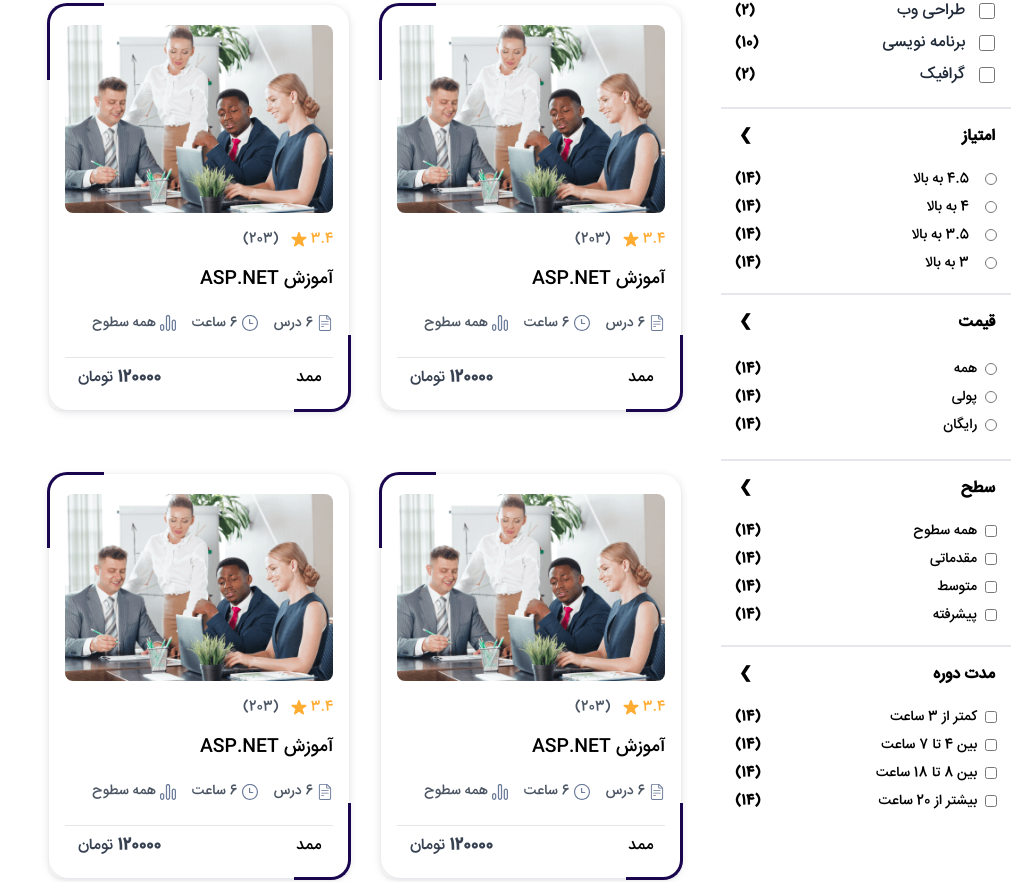
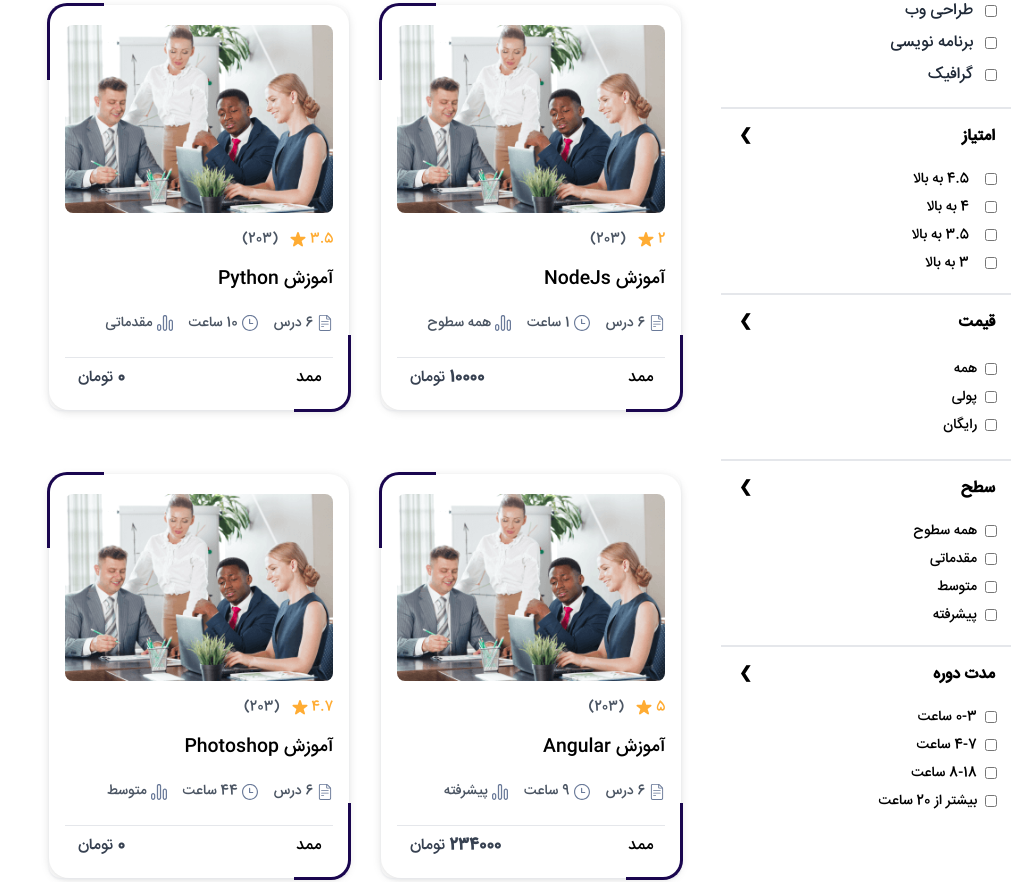
Before and after one commit to MahdiarShirzad/deep-coding, a React (Vite) app: page /courses in a window 1280 px wide. Shown: the part 405-1287 px from the top of the page, without its empty margins (253-1280 px from the left). Built offline with nearby package versions, Linux system fonts and the light colour scheme; data requests are answered from the project's data file.

Commit message:
course filter created, sorting left

```diff
--- a/data/db.json
+++ b/data/db.json
@@ -2,59 +2,115 @@
   "courses": [
     {
       "name": "آموزش NodeJs",
-      "category": "طراحی وب"
+      "category": "طراحی وب",
+      "price": 10000,
+      "level": "همه سطوح",
+      "time": 1,
+      "star": 2
     },
     {
       "name": "آموزش Python",
-      "category": "برنامه نویسی"
+      "category": "برنامه نویسی",
+      "price": 0,
+      "level": "مقدماتی",
+      "time": 10,
+      "star": 3.5
     },
     {
       "name": "آموزش Angular",
-      "category": "برنامه نویسی"
+      "category": "برنامه نویسی",
+      "price": 234000,
+      "level": "پیشرفته",
+      "time": 9,
+      "star": 5
     },
     {
       "name": "آموزش Photoshop",
-      "category": "گرافیک"
+      "category": "گرافیک",
+      "price": 0,
+      "level": "متوسط",
+      "time": 44,
+      "star": 4.7
     },
     {
       "name": "آموزش Bootstrap",
-      "category": "برنامه نویسی"
+      "category": "برنامه نویسی",
+      "price": 333333,
+      "level": "متوسط",
+      "time": 32,
+      "star": 1.3
     },
     {
       "name": "آموزش React-native",
-      "category": "برنامه نویسی"
+      "category": "برنامه نویسی",
+      "price": 321000,
+      "level": "پیشرفته",
+      "time": 19,
+      "star": 3.4
     },
     {
       "name": "آموزش ASP.Net",
-      "category": "برنامه نویسی"
+      "category": "برنامه نویسی",
+      "price": 3461000,
+      "level": "همه سطوح",
+      "time": 11,
+      "star": 4.9
     },
     {
       "name": "آموزش NodeJs",
-      "category": "طراحی وب"
+      "category": "طراحی وب",
+      "price": 982222,
+      "level": "مقدماتی",
+      "time": 39,
+      "star": 3.9
     },
     {
       "name": "آموزش Python",
-      "category": "برنامه نویسی"
+      "category": "برنامه نویسی",
+      "price": 3244560,
+      "level": "متوسط",
+      "star": 4.5,
+      "time": 36
     },
     {
       "name": "آموزش Angular",
-      "category": "برنامه نویسی"
+      "category": "برنامه نویسی",
+      "price": 4521022,
+      "level": "مقدماتی",
+      "time": 33,
+      "star": 4.1
     },
     {
       "name": "آموزش Photoshop",
-      "category": "گرافیک"
+      "category": "گرافیک",
+      "price": 322000,
+      "level": "همه سطوح",
+      "star": 3.0,
+      "time": 55
     },
     {
       "name": "آموزش Bootstrap",
-      "category": "برنامه نویسی"
+      "category": "برنامه نویسی",
+      "price": 0,
+      "level": "مقدماتی",
+      "time": 22,
+      "star": 2.9
     },
     {
       "name": "آموزش React-native",
-      "category": "برنامه نویسی"
+      "category": "برنامه نویسی",
+      "price": 338800,
+      "level": "پیشرفته",
+      "time": 20,
+      "star": 4.8
     },
     {
       "name": "آموزش ASP.Net",
-      "category": "برنامه نویسی"
+      "category": "برنامه نویسی",
+      "price": 3210000,
+      "level": "همه سطوح",
+      "time": 40,
+      "star": 4.3
     }
   ]
 }
--- a/src/components/CourseCard/CourseCard.jsx
+++ b/src/components/CourseCard/CourseCard.jsx
@@ -1,11 +1,13 @@
 import React from "react";
 import img from "../../assets/images/coursesCards/12.png";
 import lecture from "../../assets/images/coursesCards/icons/1.svg";
-import time from "../../assets/images/coursesCards/icons/2.svg";
-import level from "../../assets/images/coursesCards/icons/3.svg";
+import timesvg from "../../assets/images/coursesCards/icons/2.svg";
+import levelsvg from "../../assets/images/coursesCards/icons/3.svg";
 import styles from "./MemberCard.module.css";
 
-const CourseCard = () => {
+const CourseCard = ({ posts }) => {
+  const { name, category, price, level, star, time } = posts;
+
   return (
     <div className={styles.card_section}>
       <div className={`${styles.card_item} ${styles.card_users}`}>
@@ -13,7 +15,7 @@
           <img className=" rounded-lg" src={img} alt="" />
           <div className=" flex items-center gap-3 text-sm mt-4 text-gray-600">
             <p className="flex items-center gap-1">
-              <p className="text-[#FFAC33]">3.4</p>
+              <p className="text-[#FFAC33]">{star}</p>
               <svg
                 viewBox="0 0 36 36"
                 xmlns="http://www.w3.org/2000/svg"
@@ -40,21 +42,19 @@
             </p>
             <p>(203)</p>
           </div>
-          <h1 className=" text-lg mt-4 font-medium text-right">
-            آموزش ASP.NET
-          </h1>
+          <h1 className=" text-lg mt-4 font-medium text-right">{name}</h1>
           <div className=" flex items-center gap-4 text-sm mt-5 text-gray-600">
             <div className=" flex items-center gap-1">
               <img src={lecture} alt="" />
               <p>6 درس</p>
             </div>
             <div className=" flex items-center gap-1">
-              <img src={time} alt="" />
-              <p>6 ساعت</p>
+              <img src={timesvg} alt="" />
+              <p>{time} ساعت</p>
             </div>
             <div className=" flex items-center gap-1">
-              <img src={level} alt="" />
-              <p>همه سطوح</p>
+              <img src={levelsvg} alt="" />
+              <p>{level}</p>
             </div>
           </div>
           <div className=" flex items-center justify-between mt-6 px-3 border-t pt-2">
@@ -62,11 +62,11 @@
               <p>ممد</p>
             </div>
             <div className="flex gap-1 items-center text-gray-700">
-              <span className=" font-semibold">120000</span>
+              <span className=" font-semibold">{price}</span>
               <span>تومان</span>
             </div>
           </div>
-        </div>{" "}
+        </div>
       </div>
     </div>
   );
--- a/src/screens/Courses/CourseCategory.jsx
+++ b/src/screens/Courses/CourseCategory.jsx
@@ -1,7 +1,55 @@
-import React from "react";
+import React, { useEffect, useState } from "react";
 import "./accardion.scss";
 
-const CourseCategory = ({ categories, handleCategoryToggle, courseCounts }) => {
+const CourseCategory = ({
+  courseCounts,
+  items,
+  setPosts,
+  setCourseCounts,
+  categories,
+}) => {
+  const uniqueCategories = [...new Set(items.map((item) => item.category))];
+  const [selectedCategory, setSelectedCategory] = useState([]);
+
+  const handleCategoryToggle = (category) => {
+    if (selectedCategory.includes(category)) {
+      setSelectedCategory(
+        selectedCategory.filter(
+          (selectedCategory) => selectedCategory !== category
+        )
+      );
+    } else {
+      setSelectedCategory([...selectedCategory, category]);
+    }
+  };
+
+  useEffect(() => {
+    if (selectedCategory.length > 0) {
+      const filteredItems = items.filter((item) =>
+        selectedCategory.includes(item.category)
+      );
+      setPosts(filteredItems);
+
+      const counts = {};
+      uniqueCategories.forEach((category) => {
+        const categoryCount = filteredItems.filter(
+          (item) => item.category === category
+        ).length;
+        counts[category] = categoryCount;
+      });
+      setCourseCounts(counts);
+    } else {
+      setPosts(items);
+
+      const counts = {};
+      uniqueCategories.forEach((category) => {
+        const categoryCount = items.filter(
+          (item) => item.category === category
+        ).length;
+        counts[category] = categoryCount;
+      });
+    }
+  }, [selectedCategory, items]);
   return (
     <div className="tab mb-4">
       <input type="checkbox" id="chck1" />
@@ -9,11 +57,11 @@
         دسته بندی ها
       </label>
       <div className="tab-content text-sm">
-        {categories.map((category, index) => (
+        {uniqueCategories.map((category, index) => (
           <div className="flex items-center justify-between" key={index}>
             <div className="flex items-center my-1 gap-3 text-base">
               <input
-                className="checked:accent-gray-800 rounded-full w-5 h-4 cursor-pointer"
+                className="checked:accent-gray-800 rounded-full w-3 h-4 cursor-pointer"
                 type="checkbox"
                 name={category}
                 id={category}
@@ -26,7 +74,6 @@
                 {category}
               </label>
             </div>
-            <div className="font-bold">({courseCounts[category]})</div>
           </div>
         ))}
       </div>
--- a/src/screens/Courses/CourseLevel.jsx
+++ b/src/screens/Courses/CourseLevel.jsx
@@ -1,11 +1,33 @@
-import React from "react";
+import React, { useEffect, useState } from "react";
 
-const CourseLevel = ({
-  sortByLevel,
-  sortCoursesByLevel,
-  handleLevelChange,
-  sortedCoursesByLevel,
-}) => {
+const CourseLevel = ({ setPosts, items }) => {
+  const [selectedLevelType, setSelectedLevelType] = useState([]);
+
+  const handleLevelTypeToggle = (levelType) => {
+    if (selectedLevelType.includes(levelType)) {
+      setSelectedLevelType(
+        selectedLevelType.filter((type) => type !== levelType)
+      );
+    } else {
+      setSelectedLevelType([...selectedLevelType, levelType]);
+    }
+  };
+
+  const applyLevelFilter = () => {
+    let filteredItems = [...items];
+
+    if (selectedLevelType.length) {
+      filteredItems = filteredItems.filter((course) =>
+        selectedLevelType.includes(course.level)
+      );
+    }
+
+    setPosts(filteredItems);
+  };
+
+  useEffect(() => {
+    applyLevelFilter();
+  }, [selectedLevelType]);
   const courseLevelTypes = ["همه سطوح", "مقدماتی", "متوسط", "پیشرفته"];
 
   return (
@@ -23,11 +45,11 @@
                 type="checkbox"
                 name="sortByLevel"
                 id={levelType}
-                onChange={() => handleLevelChange(levelType)}
+                checked={selectedLevelType.includes(levelType)}
+                onChange={() => handleLevelTypeToggle(levelType)}
               />
               <label htmlFor={levelType}>{`${levelType}`}</label>
             </div>
-            <p className=" font-bold">({sortedCoursesByLevel.length})</p>
           </div>
         ))}
       </div>
--- a/src/screens/Courses/CoursePrice.jsx
+++ b/src/screens/Courses/CoursePrice.jsx
@@ -1,17 +1,43 @@
-import React from "react";
+import React, { useEffect, useState } from "react";
 
-const CoursePrice = ({
-  sortByPrice,
-  sortCoursesByPrice,
-  handlePriceChange,
-  sortedCoursesByPrice,
-}) => {
+const CoursePrice = ({ items, setPosts }) => {
   const priceTypes = ["همه", "پولی", "رایگان"];
+
+  const [selectedPriceType, setSelectedPriceType] = useState([]);
+
+  const handlePriceTypeToggle = (priceType) => {
+    if (selectedPriceType.includes(priceType)) {
+      setSelectedPriceType(
+        selectedPriceType.filter((type) => type !== priceType)
+      );
+    } else {
+      setSelectedPriceType([...selectedPriceType, priceType]);
+    }
+  };
+
+  const applyPriceFilter = () => {
+    let filteredItems = [...items];
+
+    if (selectedPriceType.includes("پولی")) {
+      filteredItems = filteredItems.filter((course) => course.price !== 0);
+    }
+
+    if (selectedPriceType.includes("رایگان")) {
+      filteredItems = filteredItems.filter((course) => course.price === 0);
+    }
+
+    setPosts(filteredItems);
+  };
+
+  useEffect(() => {
+    applyPriceFilter();
+  }, [selectedPriceType]);
+
   return (
     <div className="tab border-t-2 mb-4">
       <input type="checkbox" id="chck3" />
 
-      <label className="tab-label" for="chck3">
+      <label className="tab-label" htmlFor="chck3">
         قیمت
       </label>
       <div className="tab-content text-sm">
@@ -20,16 +46,14 @@
             <div key={priceType} className="flex items-center justify-between">
               <div className="flex items-center gap-2 my-1">
                 <input
-                  className="checked:accent-zinc-500 w-3 h-3"
-                  type="radio"
-                  name="sortByPrice"
+                  className="checked:accent-gray-800 rounded-full w-3 h-4 cursor-pointer"
+                  type="checkbox"
                   id={priceType}
-                  checked={sortByPrice === priceType}
-                  onChange={() => handlePriceChange(priceType)}
+                  checked={selectedPriceType.includes(priceType)}
+                  onChange={() => handlePriceTypeToggle(priceType)}
                 />
                 <label htmlFor={priceType}>{`${priceType} `}</label>
               </div>
-              <p className=" font-bold">({sortedCoursesByPrice.length})</p>
             </div>
           ))}
         </div>
--- a/src/screens/Courses/CourseStar.jsx
+++ b/src/screens/Courses/CourseStar.jsx
@@ -1,35 +1,75 @@
-import React from "react";
+import React, { useEffect, useState } from "react";
 import "./accardion.scss";
 import RenderStars from "../../components/RenderStars/RenderStars";
 
-const CourseStar = ({ handleStarChange, sortedCoursesByStar, sortBy }) => {
-  const starTypes = ["4.5", "4", "3.5", "3"];
+const CourseStar = ({ setPosts, items }) => {
+  const starRanges = [
+    { min: 4.5, max: 5 },
+    { min: 4, max: 5 },
+    { min: 3.5, max: 5 },
+    { min: 3, max: 5 },
+  ];
+
+  const [selectedStarRange, setSelectedStarRange] = useState([]);
+
+  const handleStarRangeToggle = (min, max) => {
+    const isRangeSelected = selectedStarRange.some(
+      (range) => range.min === min && range.max === max
+    );
+
+    if (isRangeSelected) {
+      setSelectedStarRange(
+        selectedStarRange.filter(
+          (range) => range.min !== min || range.max !== max
+        )
+      );
+    } else {
+      setSelectedStarRange([...selectedStarRange, { min, max }]);
+    }
+  };
+
+  const applyStarFilter = () => {
+    let filteredItems = [...items];
+
+    if (selectedStarRange.length > 0) {
+      filteredItems = filteredItems.filter((course) =>
+        selectedStarRange.some(
+          (range) => course.star >= range.min && course.star <= range.max
+        )
+      );
+    }
+
+    setPosts(filteredItems);
+  };
+
+  useEffect(() => {
+    applyStarFilter();
+  }, [selectedStarRange]);
 
   return (
     <div className="tab border-t-2 mb-4">
       <input type="checkbox" id="chck2" />
 
-      <label className="tab-label" for="chck2">
+      <label className="tab-label" htmlFor="chck2">
         امتیاز
       </label>
       <div className="tab-content text-sm">
-        {starTypes.map((starType) => (
-          <div key={starType} className="flex items-center justify-between">
+        {starRanges.map(({ min, max }) => (
+          <div
+            key={`${min}-${max}`}
+            className="flex items-center justify-between"
+          >
             <div className="flex items-center gap-2 my-1">
               <input
                 className="checked:accent-zinc-500 w-3 h-3"
-                type="radio"
+                type="checkbox"
                 name="sortBy"
-                id={starType}
-                checked={sortBy === starType}
-                onChange={() => handleStarChange(starType)}
+                id={`${min}-${max}`}
+                onChange={() => handleStarRangeToggle(min, max)}
               />
-              <div className="flex gap-1">
-                <RenderStars rating={starType} />
-              </div>
-              <label htmlFor={starType}>{`${starType} به بالا`}</label>
+              <div className="flex gap-1"></div>
+              <label htmlFor={`${min}-${max}`}>{`${min} به بالا`}</label>
             </div>
-            <p className=" font-bold">({sortedCoursesByStar.length})</p>
           </div>
         ))}
       </div>
--- a/src/screens/Courses/CourseTime.jsx
+++ b/src/screens/Courses/CourseTime.jsx
@@ -1,40 +1,78 @@
-import React from "react";
+import React, { useEffect, useState } from "react";
 import "./accardion.scss";
 
-const CourseTime = ({
-  setSortByTime,
-  handleTimeChange,
-  sortedCoursesByTime,
-  sortByTime,
-}) => {
-  const timingTypes = [
-    "کمتر از 3 ساعت",
-    "بین 4 تا 7 ساعت",
-    "بین 8 تا 18 ساعت",
-    " بیشتر از 20 ساعت",
+const CourseTime = ({ items, setPosts }) => {
+  const timeRanges = [
+    { min: 0, max: 3 },
+    { min: 4, max: 7 },
+    { min: 8, max: 18 },
+    { min: 20, max: Infinity }, // Use Infinity for the last range
   ];
+
+  const [selectedTimeRange, setSelectedTimeRange] = useState([]);
+
+  const handleTimeRangeToggle = (min, max) => {
+    const isRangeSelected = selectedTimeRange.some(
+      (range) => range.min === min && range.max === max
+    );
+
+    if (isRangeSelected) {
+      setSelectedTimeRange(
+        selectedTimeRange.filter(
+          (range) => range.min !== min || range.max !== max
+        )
+      );
+    } else {
+      setSelectedTimeRange([...selectedTimeRange, { min, max }]);
+    }
+  };
+
+  const applyTimeFilter = () => {
+    let filteredItems = [...items];
+
+    if (selectedTimeRange.length > 0) {
+      filteredItems = filteredItems.filter((course) =>
+        selectedTimeRange.some(
+          (range) =>
+            course.time >= range.min &&
+            (course.time <= range.max || range.max === Infinity)
+        )
+      );
+    }
+
+    setPosts(filteredItems);
+  };
+
+  useEffect(() => {
+    applyTimeFilter();
+  }, [selectedTimeRange]);
 
   return (
     <div className="tab border-t-2">
       <input type="checkbox" id="chck5" />
-      <label className="tab-label" for="chck5">
+      <label className="tab-label" htmlFor="chck5">
         مدت دوره
       </label>
       <div className="tab-content text-sm">
-        {" "}
-        {timingTypes.map((timingType) => (
-          <div key={timingType} className="flex items-center justify-between">
+        {timeRanges.map(({ min, max }) => (
+          <div
+            key={`${min}-${max}`}
+            className="flex items-center justify-between"
+          >
             <div className="flex items-center gap-2 my-1">
               <input
                 className="checked:accent-zinc-500 w-3 h-3"
                 type="checkbox"
-                name="sortByPrice"
-                id={timingType}
-                onChange={() => handleTimeChange(timingType)}
+                name="sortByTime"
+                id={`${min}-${max}`}
+                onChange={() => handleTimeRangeToggle(min, max)}
               />
-              <label htmlFor={timingType}>{`${timingType} `}</label>
+              <label htmlFor={`${min}-${max}`}>
+                {max === Infinity
+                  ? `بیشتر از ${min} ساعت`
+                  : `${min}-${max} ساعت`}
+              </label>
             </div>
-            <p className=" font-bold">({sortedCoursesByTime.length})</p>
           </div>
         ))}
       </div>
--- a/src/screens/Courses/Courses.jsx
+++ b/src/screens/Courses/Courses.jsx
@@ -11,6 +11,7 @@
 const Courses = ({ items }) => {
   const [posts, setPosts] = useState(items);
   const [loading, setLoading] = useState(false);
+  console.log(items.price);
 
   // Pagination
   const [currentPage, setCurrentPage] = useState(1);
@@ -70,118 +71,6 @@
     setIsOpen(!isOpen);
   };
 
-  // Category
-  const uniqueCategories = [...new Set(items.map((item) => item.category))];
-  const [selectedCategory, setSelectedCategory] = useState([]);
-  const [courseCounts, setCourseCounts] = useState({});
-
-  const handleCategoryToggle = (category) => {
-    if (selectedCategory.includes(category)) {
-      setSelectedCategory(
-        selectedCategory.filter(
-          (selectedCategory) => selectedCategory !== category
-        )
-      );
-    } else {
-      setSelectedCategory([...selectedCategory, category]);
-    }
-  };
-
-  useEffect(() => {
-    if (selectedCategory.length > 0) {
-      const filteredItems = items.filter((item) =>
-        selectedCategory.includes(item.category)
-      );
-      setPosts(filteredItems);
-
-      const counts = {};
-      uniqueCategories.forEach((category) => {
-        const categoryCount = filteredItems.filter(
-          (item) => item.category === category
-        ).length;
-        counts[category] = categoryCount;
-      });
-      setCourseCounts(counts);
-    } else {
-      setPosts(items);
-
-      const counts = {};
-      uniqueCategories.forEach((category) => {
-        const categoryCount = items.filter(
-          (item) => item.category === category
-        ).length;
-        counts[category] = categoryCount;
-      });
-      setCourseCounts(counts);
-    }
-  }, [selectedCategory, items]);
-  console.log(courseCounts);
-
-  // Star
-  const [sortBy, setSortBy] = useState("default");
-
-  const sortCourses = () => {
-    switch (sortBy) {
-      case "4.5":
-        return posts.filter((course) => course.star >= 4.5);
-      case "4":
-        return posts.filter((course) => course.star > 4);
-      case "3.5":
-        return posts.filter((course) => course.star >= 3.5);
-      case "3":
-        return posts.filter((course) => course.star >= 3);
-      default:
-        return posts;
-    }
-  };
-
-  const handleStarChange = (criteria) => {
-    setSortBy(criteria);
-  };
-
-  const sortedCoursesByStar = sortCourses();
-
-  // pricing
-  const [sortByPrice, setSortByPrice] = useState("default");
-
-  const sortCoursesByPrice = () => {
-    switch (sortByPrice) {
-      case "paid":
-        return posts.filter((course) => course.price !== 0);
-      case "free":
-        return posts.filter((course) => course.price === 0);
-      case "default":
-      default:
-        return posts;
-    }
-  };
-
-  const handlePriceChange = (criteria) => {
-    setSortByPrice(criteria);
-  };
-  const sortedCoursesByPrice = sortCoursesByPrice();
-  //Level
-  const [sortByLevel, setSortByLevel] = useState("All");
-
-  const sortCoursesByLevel = () => {
-    switch (sortByLevel) {
-      case "basic":
-        return posts.filter((course) => course.level === "مقدماتی");
-      case "intermediate":
-        return posts.filter((course) => course.price === "متوسط");
-      case "advanced":
-        return posts.filter((course) => course.price === "پیشرفته");
-      case "All":
-      default:
-        return posts;
-    }
-  };
-
-  const handleLevelChange = (criteria) => {
-    setSortByLevel(criteria);
-  };
-  const sortedCoursesByLevel = sortCoursesByLevel();
-
   // Time
   const [sortByTime, setSortByTime] = useState("+All");
 
@@ -202,7 +91,7 @@
   };
 
   const handleTimeChange = (criteria) => {
-    setSortByLevel(criteria);
+    // setSortByLevel(criteria);
   };
   const sortedCoursesByTime = sortCoursesByTime();
 
@@ -214,34 +103,11 @@
       </p>
       <div className="flex items-start justify-between mt-32 gap-8">
         <div className=" w-1/4">
-          <CourseCategory
-            handleCategoryToggle={handleCategoryToggle}
-            categories={uniqueCategories}
-            courseCounts={courseCounts}
-          />
-          <CourseStar
-            handleStarChange={handleStarChange}
-            sortedCoursesByStar={sortedCoursesByStar}
-            sortBy={sortBy}
-          />
-          <CoursePrice
-            sortByPrice={sortByPrice}
-            sortCoursesByPrice={sortCoursesByPrice}
-            handlePriceChange={handlePriceChange}
-            sortedCoursesByPrice={sortedCoursesByPrice}
-          />
-          <CourseLevel
-            sortByLevel={sortByLevel}
-            sortCoursesByLevel={sortCoursesByLevel}
-            handleLevelChange={handleLevelChange}
-            sortedCoursesByLevel={sortedCoursesByLevel}
-          />
-          <CourseTime
-            setSortByTime={setSortByTime}
-            handleTimeChange={handleTimeChange}
-            sortedCoursesByTime={sortedCoursesByTime}
-            sortByTime={sortByTime}
-          />
+          <CourseCategory items={items} setPosts={setPosts} />
+          <CourseStar setPosts={setPosts} items={items} />
+          <CoursePrice items={items} setPosts={setPosts} />
+          <CourseLevel setPosts={setPosts} items={items} />
+          <CourseTime items={items} setPosts={setPosts} />
         </div>
         <div className=" w-4/5">
           <div className=" flex items-center justify-between px-10">
@@ -273,7 +139,7 @@
           <div>
             <div className=" flex items-center gap-8 flex-wrap mt-7 px-2">
               {currentPosts.map((course, index) => (
-                <CourseCard key={index} title={course.name} />
+                <CourseCard key={index} posts={course} />
               ))}
             </div>
             <div className="flex items-center justify-center">
```
